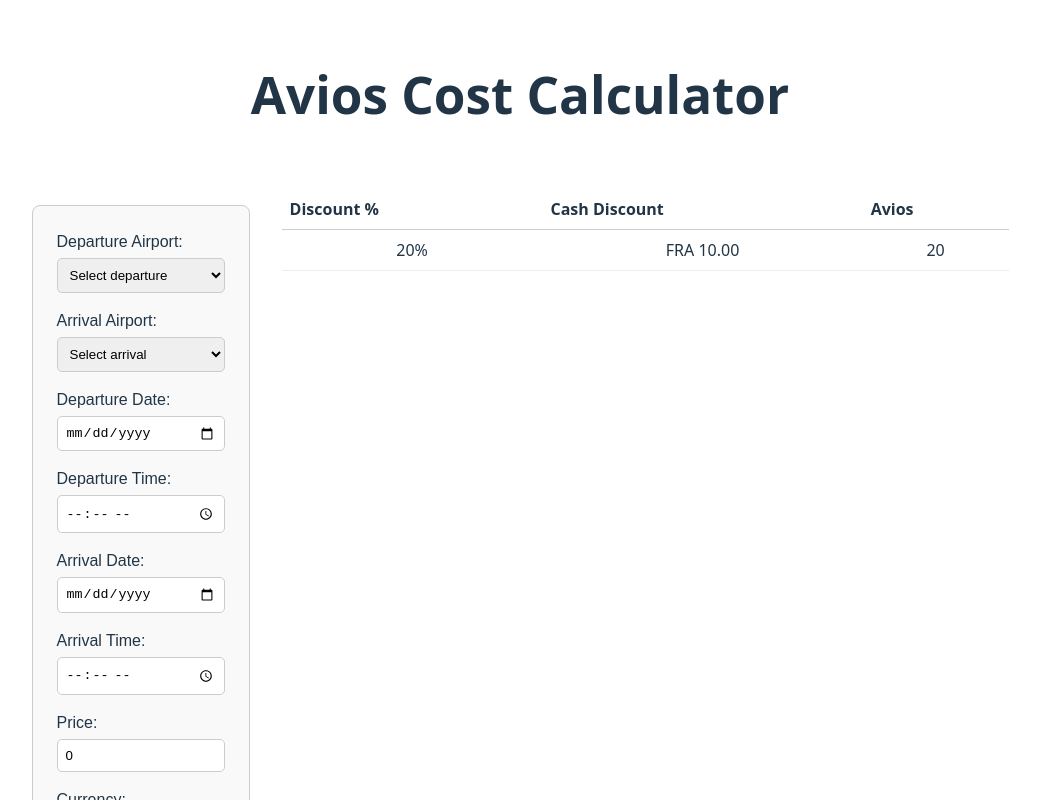
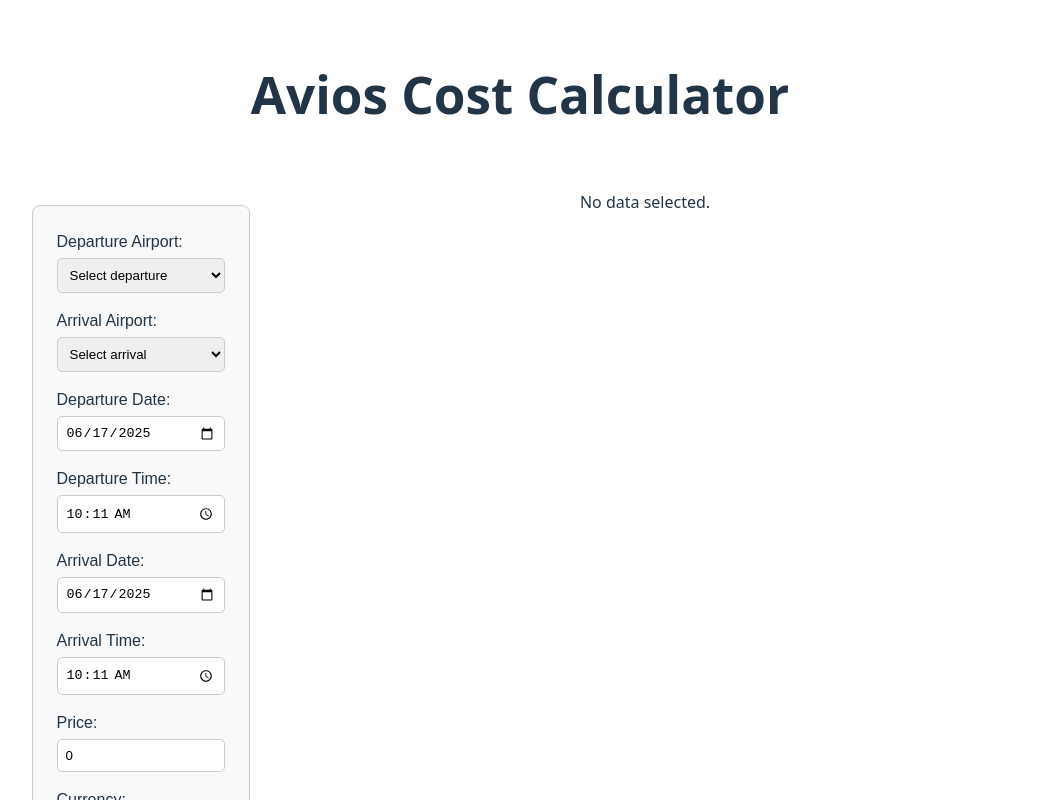
Before and after one commit to lud77/iagl, a React (Vite) app in the folder fe/: page / in a window 1280 px wide. Shown: the top 800 px of the page, without its empty margins (120-1160 px from the left). Built offline with nearby package versions, Linux system fonts and the light colour scheme.

Commit message:
Complete integration with backend

```diff
--- a/fe/src/App.tsx
+++ b/fe/src/App.tsx
@@ -1,23 +1,59 @@
 import PricePointsTable from './components/PricePointTable';
 import './App.css'
-import type { FlightDetailsExpanded, PricePoint } from './types';
+import type { FlightDetails, FlightDetailsExpanded, PricePoint } from './types';
 import FlightDetailsForm from './components/FlightDetailsForm';
 import { useState } from 'react';
+import splitDateAndTime from './utils/splitDateAndTime';
+
+const API_URL = "http://localhost:5000/api/v1/price-points";
 
 const App = () => {
-  const pricePoints: PricePoint[] = [{ discountRate: .2, cashDiscount: 10, aviosPoints: 20 }];
+  const [ pricePoints, setPricePoints ] = useState<PricePoint[]>([]);
+
+  const now = new Date().toISOString();
+  const [currentDate, currentTime] = splitDateAndTime(now, '', '');
+
   const [ flightDetails, setFlightDetails ] = useState<FlightDetailsExpanded>({
     DepartureAirportCode: '',
     ArrivalAirportCode: '',
-    DepartureTime: '',
-    DepartureOnlyDate: '',
-    DepartureOnlyTime: '',
-    ArrivalTime: '',
-    ArrivalOnlyDate: '',
-    ArrivalOnlyTime: '',
+    DepartureTime: now,
+    DepartureOnlyDate: currentDate,
+    DepartureOnlyTime: currentTime,
+    ArrivalTime: now,
+    ArrivalOnlyDate: currentDate,
+    ArrivalOnlyTime: currentTime,
     Price: 0,
     Currency: '',
   });
+
+  const handleSubmit = async (data: FlightDetailsExpanded) => {
+    try {
+      const flightDetailsForRequest: FlightDetails = {
+        DepartureAirportCode: data.DepartureAirportCode,
+        ArrivalAirportCode: data.ArrivalAirportCode,
+        DepartureTime: data.DepartureTime,
+        ArrivalTime: data.ArrivalTime,
+        Price: data.Price,
+        Currency: data.Currency,
+      };
+
+      const response = await fetch(API_URL, {
+        method: 'POST',
+        headers: { 'Content-Type': 'application/json' },
+        body: JSON.stringify(flightDetailsForRequest),
+      });
+
+      if (!response.ok) {
+        throw new Error(`Server responded with ${response.status}`);
+      }
+
+      const result: { pricePoints: PricePoint[] } = await response.json();
+      setPricePoints(result.pricePoints);
+    } catch (err) {
+      console.log('Error while fetching price points', err);
+      setPricePoints([]);
+    }
+  };
 
   return (
     <>
@@ -27,13 +63,10 @@
           <FlightDetailsForm
             flightDetails={flightDetails!}
             setFlightDetails={setFlightDetails}
-            onSubmit={(flightData: FlightDetailsExpanded): void => {
-              console.log('Flight Data', flightData);
-            }
-          } />
+            onSubmit={handleSubmit} />
         </div>
         <div className="price-points-table-wrapper">
-          <PricePointsTable pricePoints={pricePoints} currency={'FRA'} />
+          <PricePointsTable pricePoints={pricePoints} currency={flightDetails.Currency} />
         </div>
       </div>
     </>
--- a/fe/src/components/FlightDetailsForm.tsx
+++ b/fe/src/components/FlightDetailsForm.tsx
@@ -6,33 +6,48 @@
 type Props = {
   flightDetails: FlightDetailsExpanded;
   setFlightDetails: React.Dispatch<React.SetStateAction<FlightDetailsExpanded>>;
-  onSubmit: (data: FlightDetailsExpanded, errors: string[]) => void;
+  onSubmit: (data: FlightDetailsExpanded) => void;
 };
 
 type FlightDetailsExpandedKey = keyof FlightDetailsExpanded;
 
+const splitDateAndTime = (dateTime: string, onlyDate: string, onlyTime: string) => {
+  if (dateTime === '') return [onlyDate, onlyTime];
+
+  const [datePart, timePart] = dateTime.split('T');
+  return [
+    datePart, timePart.substring(0, 5)
+  ];
+};
+
 const FlightDetailsForm = ({ flightDetails, setFlightDetails, onSubmit }: Props) => {
   const [ departureDate, departureTime ] =
-    (flightDetails.DepartureTime != '')
-      ? flightDetails.DepartureTime.split('T')
-      : [flightDetails.DepartureOnlyDate, flightDetails.DepartureOnlyTime];
+    splitDateAndTime(
+      flightDetails.DepartureTime,
+      flightDetails.DepartureOnlyDate,
+      flightDetails.DepartureOnlyTime
+    );
 
   const [ arrivalDate, arrivalTime ] =
-    (flightDetails.ArrivalTime != '')
-      ? flightDetails.ArrivalTime.split('T')
-      : [flightDetails.ArrivalOnlyDate, flightDetails.ArrivalOnlyTime];
+    splitDateAndTime(
+      flightDetails.ArrivalTime,
+      flightDetails.ArrivalOnlyDate,
+      flightDetails.ArrivalOnlyTime
+    );
 
   const handleChangeDate = (e: React.ChangeEvent<HTMLInputElement>) => {
     const { name, value } = e.target;
+    console.log('change date', name, value);
     const relatedOnlyTimeProp = name.replace('Date', 'Time') as FlightDetailsExpandedKey;
     const relatedTimeProp = name.replace('OnlyDate', 'Time') as FlightDetailsExpandedKey;
+    console.log({ [relatedTimeProp]: `${value}T${flightDetails[relatedOnlyTimeProp]}:00.000Z` });
 
     setFlightDetails((prev) => ({
       ...prev,
       [name]: value,
       ...(
           (flightDetails[relatedOnlyTimeProp] != '')
-            ? { [relatedTimeProp]: `${value}T${flightDetails[relatedOnlyTimeProp]}` }
+            ? { [relatedTimeProp]: `${value}T${flightDetails[relatedOnlyTimeProp]}:00.000Z` }
             : {}
         )
     }));
@@ -48,7 +63,7 @@
       [name]: value,
       ...(
           (flightDetails[relatedOnlyDateProp] != '')
-            ? { [relatedTimeProp]: `${flightDetails[relatedOnlyDateProp]}T${value}` }
+            ? { [relatedTimeProp]: `${flightDetails[relatedOnlyDateProp]}T${value}:00.000Z` }
             : {}
         )
     }));
@@ -69,7 +84,7 @@
       alert(errors.join("\n"));  // Replace with nicer UI later
       return;
     }
-    onSubmit(flightDetails, errors);
+    onSubmit(flightDetails);
   };
 
   return (
@@ -100,6 +115,7 @@
           type="date"
           name="DepartureOnlyDate"
           value={departureDate}
+          min={new Date().toISOString().split('T')[0]}
           onChange={handleChangeDate}
           required
         />
@@ -122,6 +138,7 @@
           type="date"
           name="ArrivalOnlyDate"
           value={arrivalDate}
+          min={new Date().toISOString().split('T')[0]}
           onChange={handleChangeDate}
           required
         />
--- a/fe/src/components/PricePointTable.tsx
+++ b/fe/src/components/PricePointTable.tsx
@@ -3,7 +3,9 @@
 const PricePointsTable = ({ pricePoints, currency }: { pricePoints: PricePoint[], currency: string }) => {
   if (pricePoints.length == 0) return (
     <table style={{ width: "100%", borderCollapse: "collapse", marginTop: "1rem" }}>
+      <tbody>
         <tr><td>No data selected.</td></tr>
+      </tbody>
     </table>
   );
 
--- /dev/null
+++ b/fe/src/utils/splitDateAndTime.ts
@@ -0,0 +1,10 @@
+const splitDateAndTime = (dateTime: string, onlyDate: string, onlyTime: string) => {
+  if (dateTime === '') return [onlyDate, onlyTime];
+
+  const [datePart, timePart] = dateTime.split('T');
+  return [
+    datePart, timePart.substring(0, 5)
+  ];
+};
+
+export default splitDateAndTime;
```
Also changed, not shown: fe/src/types.ts (+8 -1 lines).
